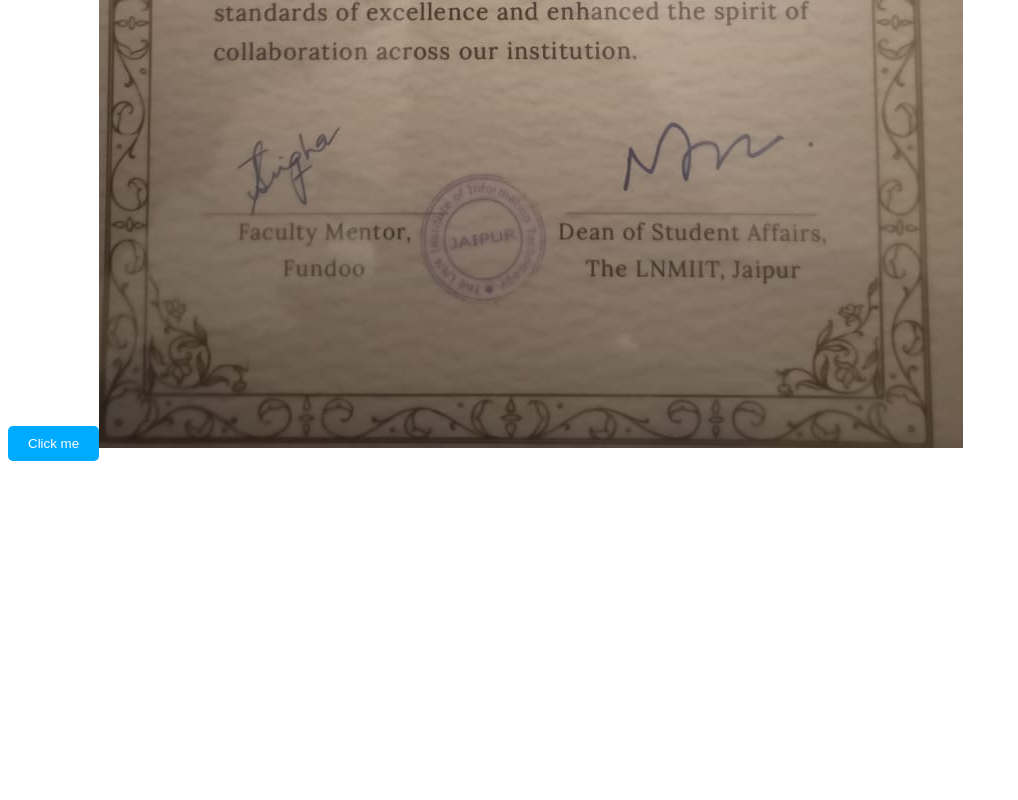
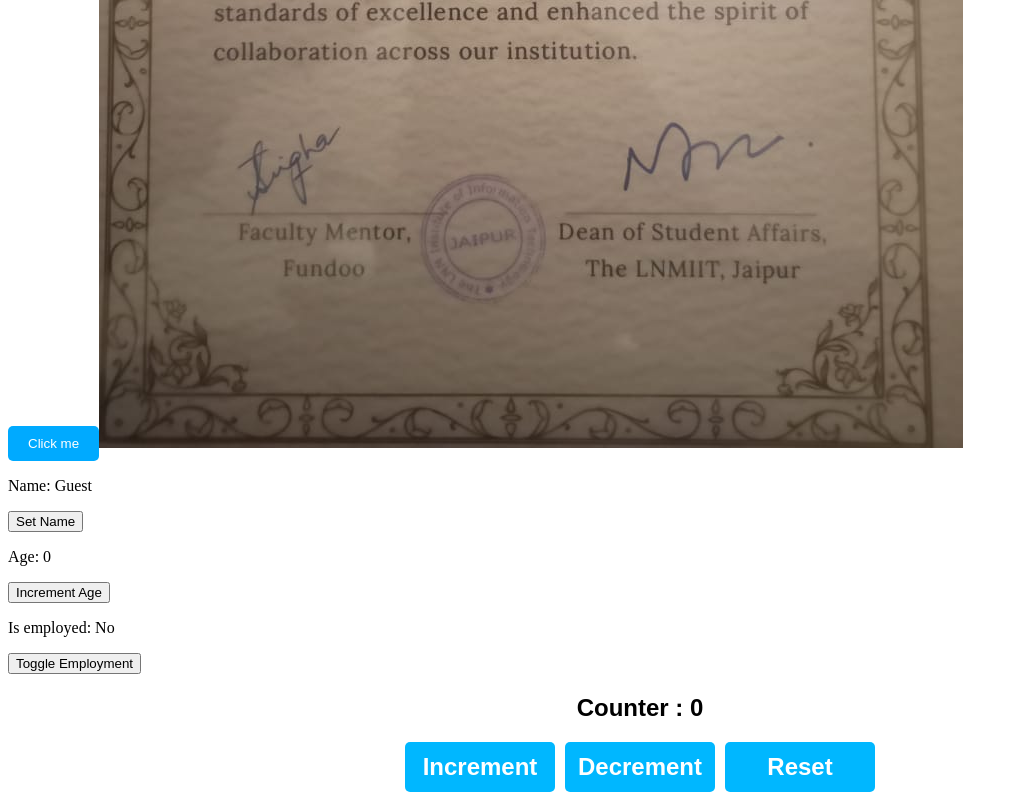
Before and after one commit to Aroraboy/React, a React (Vite) app in the folder react-app/: page / in a window 1280 px wide. Shown: the part 2480-3280 px from the top of the page, without its empty margins (0-1018 px from the left). Before the commit the page ends 2949 px from the top, so only its background shows below. Built offline with nearby package versions, Linux system fonts and the light colour scheme.

Commit message:
feat: add MyComponent and Counter components with styling in App

```diff
--- a/react-app/src/App.jsx
+++ b/react-app/src/App.jsx
@@ -7,6 +7,8 @@
 import UserGreeting from "./UserGreeting.jsx";
 import List from "./List.jsx";
 import Img from "./img.jsx";
+import MyComponent from "./MyComponent.jsx"
+import Counter from "./Counter.jsx";
 
 function App() {
 
@@ -38,6 +40,8 @@
     {vegetables.length > 0 ? <List items={vegetables} category="Vegetables"/> : null}
     <Button/>
     <Img/>
+    <MyComponent/>
+    <Counter/>
     </>
   )
 }
--- /dev/null
+++ b/react-app/src/Counter.jsx
@@ -0,0 +1,29 @@
+import React, {useState} from 'react';
+
+function Counter () {
+
+    const [count, seCount] = useState(0);
+
+    const incrememnt = () => {
+        seCount(count+1);
+    }
+
+    const decrement = () => {
+        seCount(count-1);
+    }
+
+    const reset = () => {
+        seCount(0);
+    }
+
+    return (
+        <div className="counter-container">
+            <h2 className="count-display">Counter : {count} </h2>
+
+            <button className="counter-button" onClick={incrememnt}>Increment</button>
+            <button className="counter-button" onClick={decrement}>Decrement</button>
+            <button className="counter-button" onClick={reset}>Reset</button>
+        </div>
+    )
+};
+export default Counter
--- /dev/null
+++ b/react-app/src/MyComponent.jsx
@@ -0,0 +1,32 @@
+import React, {useState} from 'react';
+
+function MyComponent() {
+    const [name, setName] = useState("Guest");
+    const [age, setAge] = useState(0);
+    const [isEmployed, setIsEmployed] = useState(false);
+
+    const updateName = () => {
+        setName("Divyansh");
+    }
+
+    const incrementAge = () => {
+        setAge(age + 1);
+    }
+    const toggleEmployment = () => {
+        setIsEmployed(!isEmployed);
+    }
+
+    return (
+        <div>
+            <p>Name: {name}</p>
+            <button onClick={updateName}>Set Name</button>
+
+            <p>Age: {age}</p>
+            <button onClick={incrementAge}>Increment Age</button>
+
+             <p>Is employed: {isEmployed ? "Yes" : "No"}</p>
+            <button onClick={toggleEmployment}>Toggle Employment</button>
+        </div>
+    );
+}
+export default MyComponent
--- a/react-app/src/index.css
+++ b/react-app/src/index.css
@@ -86,3 +86,28 @@
   color: hsl(200, 100%, 40%);
   cursor: pointer;
 }
+
+.counter-container {
+  text-align: center;
+  font-family: Arial, sans-serif;
+}
+.count-diaplay {
+  font-size: 10em;
+  margin-top: 0;
+  margin-bottom: 50px;
+}
+.counter-button {
+  width: 150px;
+  height: 50px;
+  font-size: 1.5em;
+  font-weight: bold;
+  margin: 0px 5px;
+  background-color: hsl(197, 100%, 50%);
+  color: white;
+  border: none;
+  border-radius: 5px;
+  cursor: pointer;
+}
+.counter-button:hover {
+    background-color: hsl(197, 100%, 40%);
+}
```
